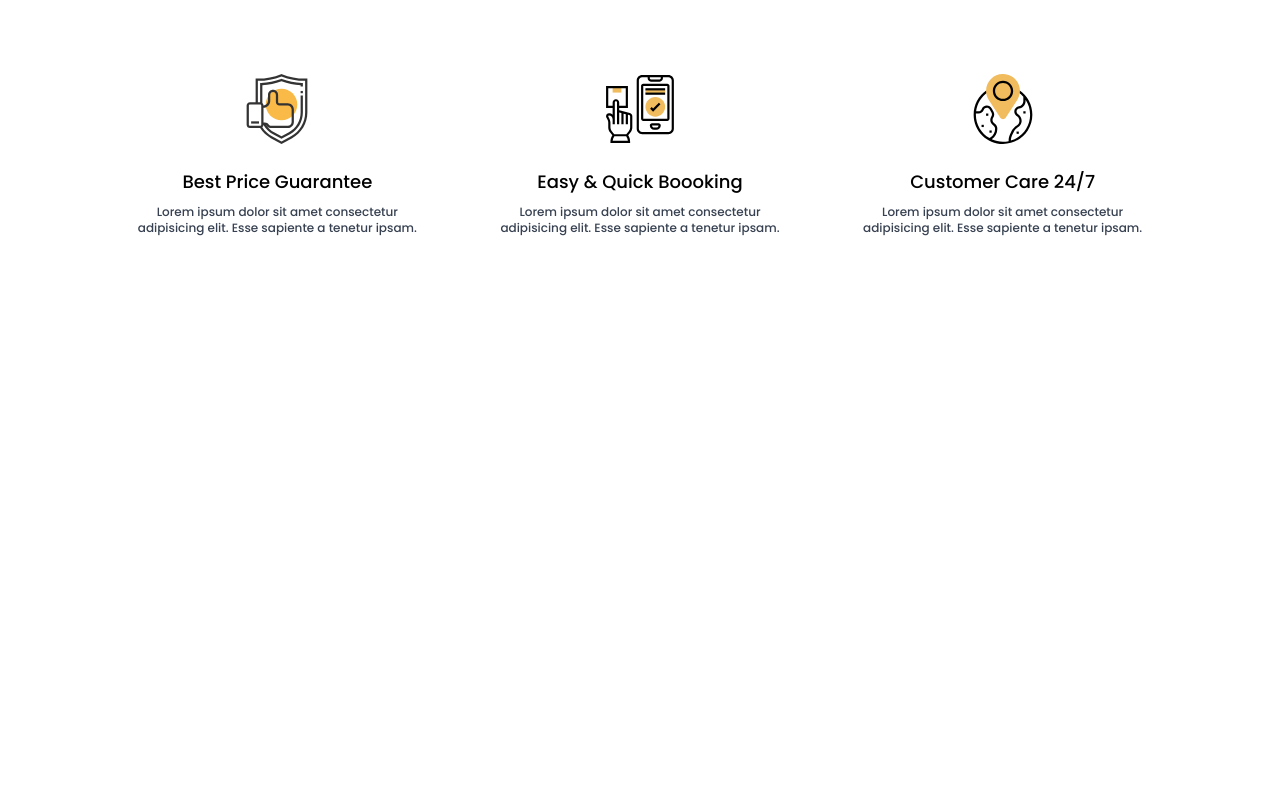
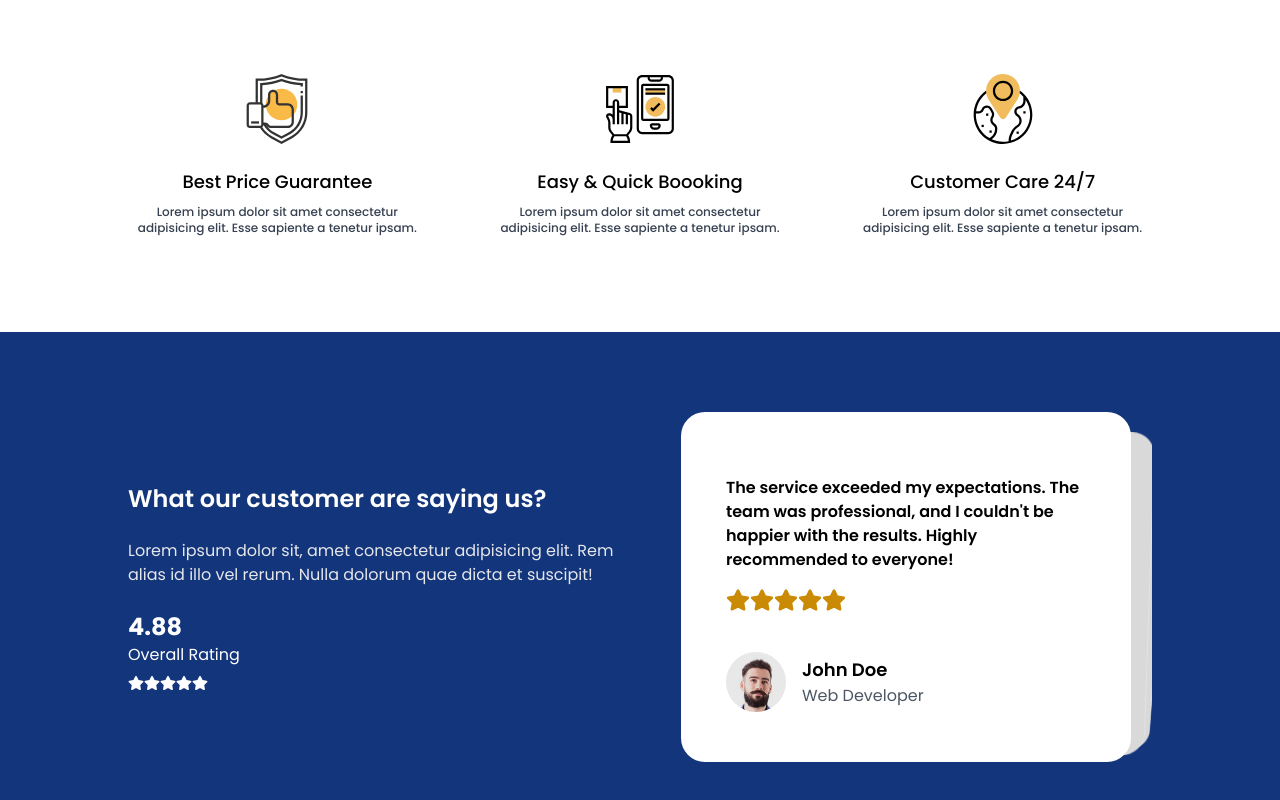
Before and after one commit to Vlad-2109/next-travel-website, a Next.js app: page / in a window 1280 px wide. Shown: the part 2506-3306 px from the top of the page. Before the commit the page ends 2838 px from the top, so only its background shows below. Built offline with nearby package versions, Linux system fonts and the light colour scheme.

Commit message:
add review slider

```diff
--- a/package.json
+++ b/package.json
@@ -13,7 +13,8 @@
     "react": "^19.0.0",
     "react-dom": "^19.0.0",
     "react-icons": "^5.4.0",
-    "react-multi-carousel": "^2.8.5"
+    "react-multi-carousel": "^2.8.5",
+    "swiper": "^11.2.2"
   },
   "devDependencies": {
     "@eslint/eslintrc": "^3",
--- a/src/components/Home/Home.tsx
+++ b/src/components/Home/Home.tsx
@@ -3,6 +3,7 @@ import Hero from './Hero/Hero';
 import Destination from './Destination/Destination';
 import Hotel from './Hotel/Hotel';
 import WhyChoose from './WhyChoose/WhyChoose';
+import Review from './Reviews/Review';
 
 const Home = () => {
 	return (
@@ -11,6 +12,7 @@ const Home = () => {
 			<Destination />
 			<Hotel />
 			<WhyChoose />
+			<Review />
 		</div>
 	);
 };
--- /dev/null
+++ b/src/components/Home/Reviews/Review.tsx
@@ -0,0 +1,41 @@
+import { FaStar } from 'react-icons/fa';
+import ReviewSlider from './ReviewSlider';
+
+const Review = () => {
+	return (
+		<div className="pt-20 pb-20 flex items-center justify-center flex-col bg-[#13357b]">
+			<div className="w-[80%] mx-auto grid items-center grid-cols-1 lg:grid-cols-2 gap-10">
+				{/* Text content */}
+				<div>
+					<h1 className="text-2xl font-semibold text-white">
+						What our customer are saying us?
+					</h1>
+					<p className="mt-6 text-gray-200">
+						Lorem ipsum dolor sit, amet consectetur adipisicing elit. Rem alias
+						id illo vel rerum. Nulla dolorum quae dicta et suscipit!
+					</p>
+					{/* Ratings */}
+					<div className="mt-6 flex items-center space-x-6">
+						<div>
+							<p className="text-2xl font-bold text-white">4.88</p>
+							<p className="text-white mb-2">Overall Rating</p>
+							<div className="flex items-center">
+								<FaStar className="text-white" />
+								<FaStar className="text-white" />
+								<FaStar className="text-white" />
+								<FaStar className="text-white" />
+								<FaStar className="text-white" />
+							</div>
+						</div>
+					</div>
+				</div>
+                {/* Slider */}
+                <div className="overflow-hidden">
+                    <ReviewSlider />
+                </div>
+			</div>
+		</div>
+	);
+};
+
+export default Review;
--- /dev/null
+++ b/src/components/Home/Reviews/ReviewSlider.tsx
@@ -0,0 +1,62 @@
+'use client';
+import Image from 'next/image';
+import { Swiper, SwiperSlide } from 'swiper/react';
+import 'swiper/css';
+import 'swiper/css/effect-cards';
+import { EffectCards } from 'swiper/modules';
+import { FaStar } from 'react-icons/fa';
+import { reviewData } from '@/data/data';
+
+const ReviewSlider = () => {
+	return (
+		<div>
+			<Swiper
+				effect={'cards'}
+				grabCursor={true}
+				modules={[EffectCards]}
+				className="md:w-[450px] md:h-[350px] w-[90%] h-[300px]"
+			>
+				{reviewData.map((data) => (
+					<SwiperSlide key={data.id} className="bg-white rounded-3xl block">
+						<div className="w-[80%] mx-auto mt-16">
+							{/* Review text */}
+							<p className="text-xs sm:text-sm md:text-base font-semibold">
+								{data.review}
+							</p>
+							{/* Icons */}
+							<div className="flex items-center mt-4">
+								<FaStar className="md:w-6 md:h-6 w-3 h-3 text-yellow-600" />
+								<FaStar className="md:w-6 md:h-6 w-3 h-3 text-yellow-600" />
+								<FaStar className="md:w-6 md:h-6 w-3 h-3 text-yellow-600" />
+								<FaStar className="md:w-6 md:h-6 w-3 h-3 text-yellow-600" />
+								<FaStar className="md:w-6 md:h-6 w-3 h-3 text-yellow-600" />
+							</div>
+							{/* Users profile */}
+							<div className="mt-10">
+								<div className="flex items-center space-x-4">
+									<Image
+										src={data.image}
+										width={60}
+										height={60}
+										alt="client"
+										className="rounded-full"
+									/>
+									<div>
+										<p className="text-sm sm:text-lg font-semibold">
+											{data.name}
+										</p>
+										<p className="text-gray-600 text-xs sm:text-base">
+											Web Developer
+										</p>
+									</div>
+								</div>
+							</div>
+						</div>
+					</SwiperSlide>
+				))}
+			</Swiper>
+		</div>
+	);
+};
+
+export default ReviewSlider;
```
Also changed, not shown: 1 other file (tests, documents, lock files or other folders).
